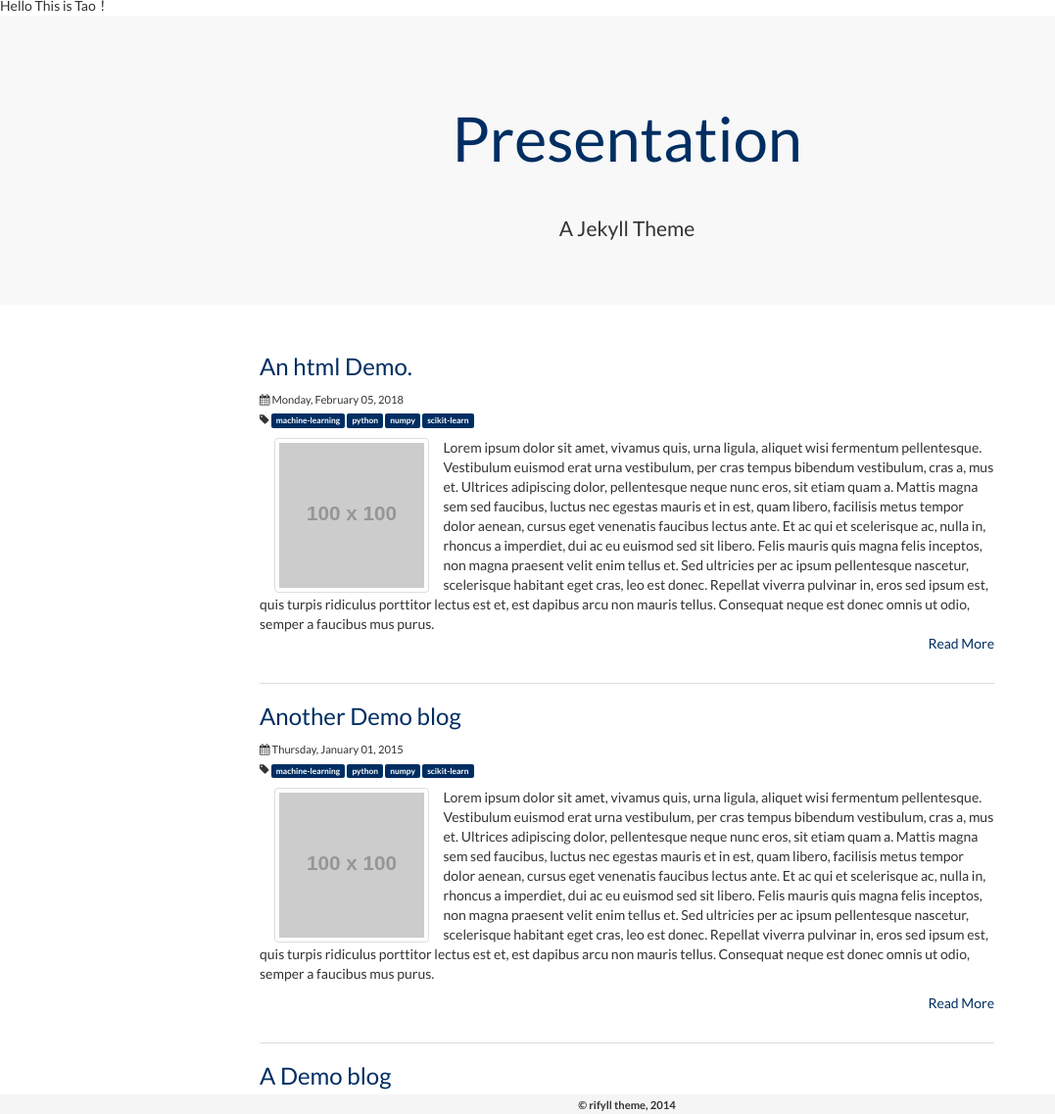
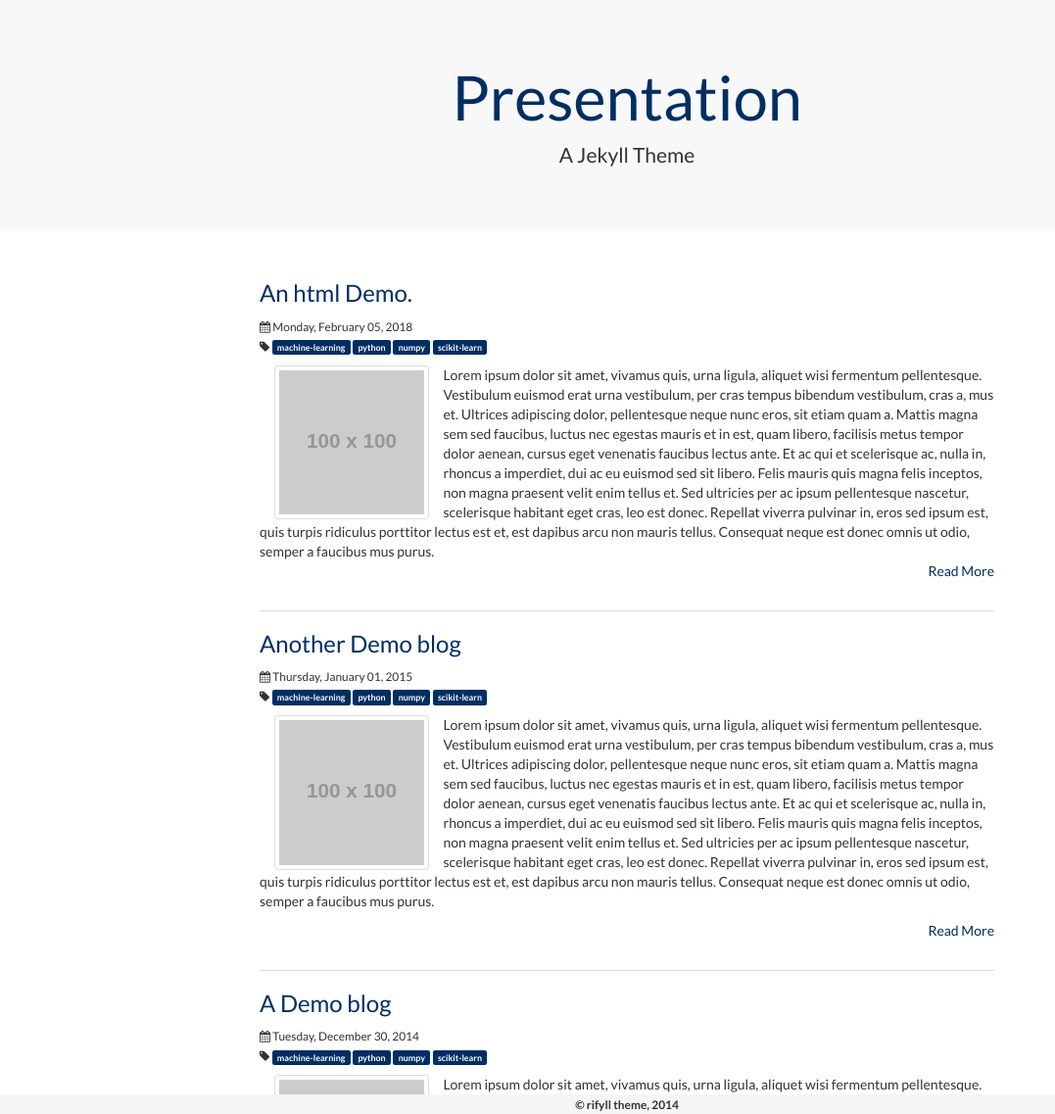
Before and after one commit to GHjiangtao2014/MySlide, a Jekyll site: the page built from index.html, in a window 1280 px wide and 1400 px high, scrolled down 4911 px, cut to the strip 263-1400 px from the top of the window. Shown: the whole strip at 98% size, without its empty margins (0-1077 px from the left). Built offline with Jekyll 4.4.1, drawn with Linux system fonts in a browser that asks for light colours; nearby versions of some CDN libraries.

```diff
--- a/_includes/timeline.html
+++ b/_includes/timeline.html
@@ -1,18 +1,4 @@
-<!DOCTYPE html>
-<html >
-<head>
-  <meta charset="UTF-8">
-  <title>Animated circle timeline</title>
 
-  <link rel="stylesheet" href="https://cdnjs.cloudflare.com/ajax/libs/normalize/5.0.0/normalize.min.css">
-
-
-      <link rel="stylesheet" href="css/style.css">
-
-
-</head>
-
-<body>
 
 <div class="timeline-wrapper clearfix">
     <div class="timeline-content-day">
@@ -178,12 +164,3 @@
         </div>
     </div>
 </div>
-  <script src='http://cdnjs.cloudflare.com/ajax/libs/jquery/2.1.3/jquery.min.js'></script>
-
-    <script src="js/index.js"></script>
-
-
-    Hello This is Tao！
-
-</body>
-</html>
--- a/_layouts/default.html
+++ b/_layouts/default.html
@@ -15,6 +15,10 @@
   <!--<script src="{{ "/assets/js/prism.js" | prepend: site.baseurl }}"></script> -->
   <script src="{{ "/assets/js/site.js" | prepend: site.baseurl }}"></script>
 
+  <!--for  Timeline-->
+  <script src='http://cdnjs.cloudflare.com/ajax/libs/jquery/2.1.3/jquery.min.js'></script>
+  <script src="js/index.js"></script>
+
 </body>
 
 </html>
```
Also changed, not shown: assets/css/style.css (renamed from _includes/css/style.css), assets/js/index.js (renamed from _includes/js/index.js), assets/scss/style.scss (renamed from _includes/scss/style.scss), 1 other file.
